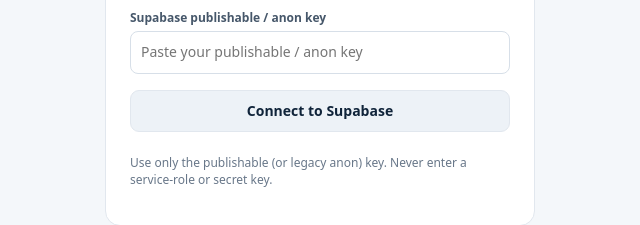
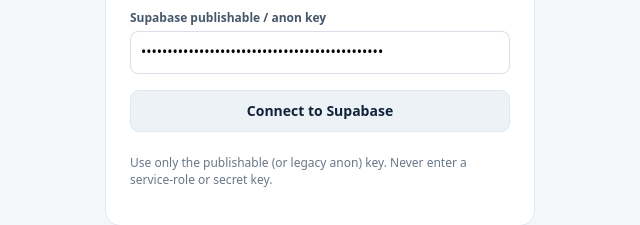
Before and after one commit to goshenfleetmanagement/Fleet-management-, a plain HTML site: page index.html in a window 1280 px wide. Shown: the part 625-850 px from the top of the page, 320-960 px from the left. Drawn offline with nearby package versions, Linux system fonts and the light colour scheme.

Commit message:
Configure public Supabase client key for shared access

```diff
--- a/index.html
+++ b/index.html
@@ -62,6 +62,9 @@ const $=id=>document.getElementById(id), today=()=>new Date().toISOString().slic
 const state={sb:null,user:null,profile:null,role:'',vehicles:[],drivers:[],profiles:[],journeys:[],fuel:[],assignments:[]};
 const configKey='ffms_supabase_config_v1';
 let cfg=JSON.parse(localStorage.getItem(configKey)||'{}');
+// Public browser configuration: Supabase publishable keys are designed to be exposed in client apps.
+cfg={url:cfg.url||'https://cpfippqprzmjdqzwnwyg.supabase.co',key:cfg.key||'sb_publishable_X-VsmGfhc7NHHHSFS1ZtSA_H68UqhuC'};
+localStorage.setItem(configKey,JSON.stringify(cfg));
 $('projectUrl').value=cfg.url||'https://cpfippqprzmjdqzwnwyg.supabase.co';$('anonKey').value=cfg.key||'';$('loginProjectUrl').value=cfg.url||'https://cpfippqprzmjdqzwnwyg.supabase.co';$('loginAnonKey').value=cfg.key||'';
 function toast(s){$('toast').textContent=s;$('toast').style.display='block';setTimeout(()=>$('toast').style.display='none',3500)}
 function showModal(t,h){$('modalTitle').textContent=t;$('modalBody').innerHTML=h;$('modal').classList.add('show')}
```
